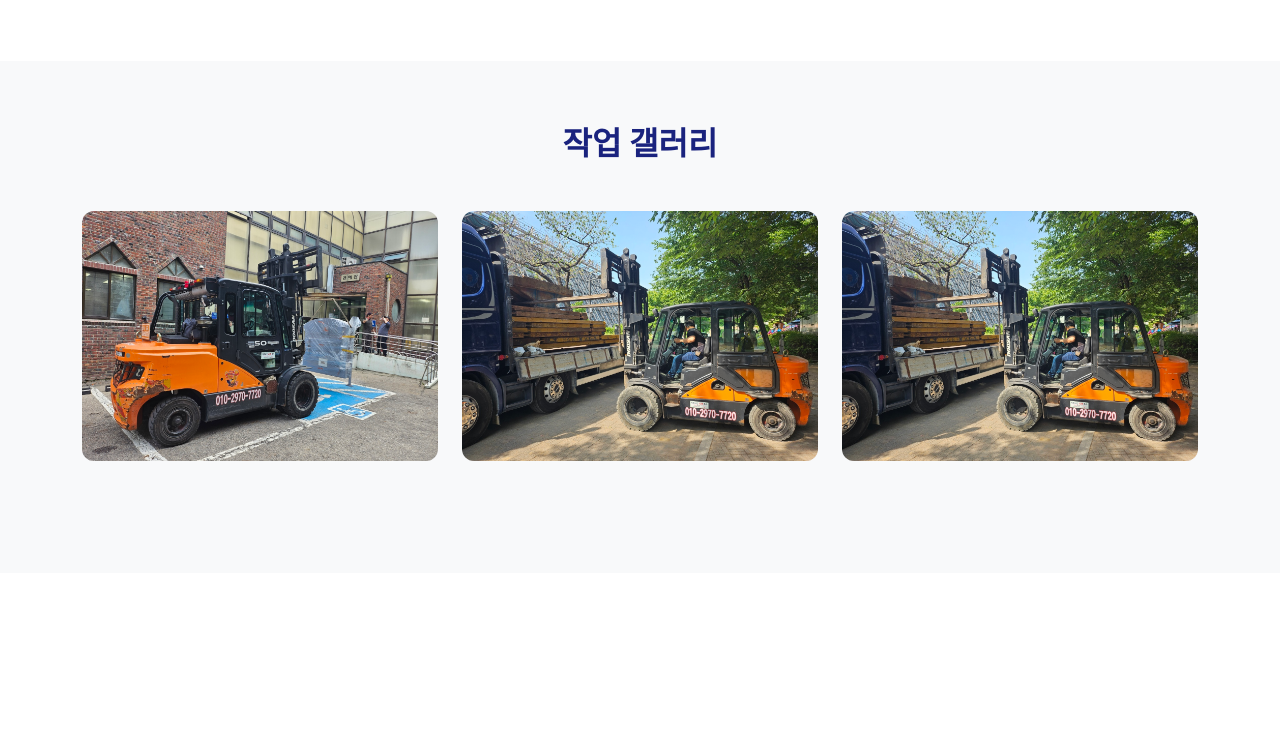
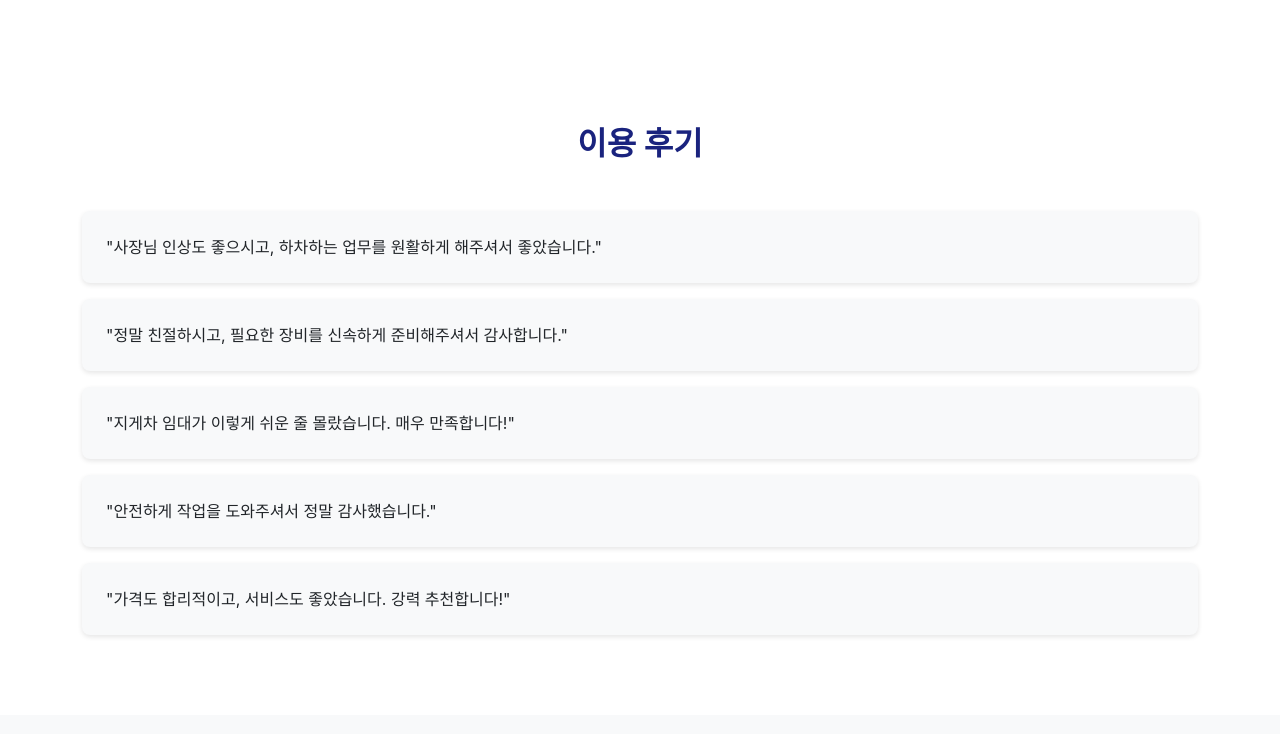
Before and after one commit to GaleeYong/junggokforklift1, a plain HTML site: page index.html in a window 1280 px wide. Shown: the part 1786-2520 px from the top of the page. Before the commit the page ends 2459 px from the top, so only its background shows below. Drawn offline with nearby package versions, Linux system fonts and the light colour scheme.

Commit message:
Update index.html

```diff
--- a/index.html
+++ b/index.html
@@ -2,25 +2,13 @@
 <html lang="ko">
 <head>
     <meta charset="UTF-8" />
-    <meta
-      name="viewport"
-      content="width=device-width, initial-scale=1.0, maximum-scale=1.0, user-scalable=no"
-    />
+    <meta name="viewport" content="width=device-width, initial-scale=1.0, maximum-scale=1.0, user-scalable=no" />
     <meta name="theme-color" content="#1a237e" />
     <meta name="apple-mobile-web-app-capable" content="yes" />
-    <meta
-      name="apple-mobile-web-app-status-bar-style"
-      content="black-translucent"
-    />
+    <meta name="apple-mobile-web-app-status-bar-style" content="black-translucent" />
     <title>중곡지게차 & 유한지게차</title>
-    <link
-      href="https://cdn.jsdelivr.net/npm/bootstrap@5.3.0/dist/css/bootstrap.min.css"
-      rel="stylesheet"
-    />
-    <link
-      href="https://cdn.jsdelivr.net/npm/bootstrap-icons@1.10.5/font/bootstrap-icons.css"
-      rel="stylesheet"
-    />
+    <link href="https://cdn.jsdelivr.net/npm/bootstrap@5.3.0/dist/css/bootstrap.min.css" rel="stylesheet" />
+    <link href="https://cdn.jsdelivr.net/npm/bootstrap-icons@1.10.5/font/bootstrap-icons.css" rel="stylesheet" />
     <style>
         :root {
             --primary: #1a237e;
@@ -33,8 +21,7 @@
         }
 
         body {
-        font-family: -apple-system, BlinkMacSystemFont, 'Segoe UI', Roboto,
-          sans-serif;
+            font-family: -apple-system, BlinkMacSystemFont, 'Segoe UI', Roboto, sans-serif;
             padding-bottom: 100px;
             overflow-x: hidden;
             position: relative;
@@ -157,6 +144,14 @@
             display: none;
         }
 
+        .testimonial {
+            background: #f8f9fa;
+            border-radius: 8px;
+            padding: 1.5rem;
+            margin: 1rem 0;
+            box-shadow: 0 2px 5px rgba(0, 0, 0, 0.1);
+        }
+
         @media (max-width: 768px) {
             body {
                 padding-bottom: 120px;
@@ -218,12 +213,7 @@
     <nav class="navbar fixed-top navbar-expand-lg navbar-dark">
         <div class="container">
             <a class="navbar-brand" href="#">중곡지게차</a>
-        <button
-          class="navbar-toggler"
-          type="button"
-          data-bs-toggle="collapse"
-          data-bs-target="#navbarNav"
-        >
+            <button class="navbar-toggler" type="button" data-bs-toggle="collapse" data-bs-target="#navbarNav">
                 <span class="navbar-toggler-icon"></span>
             </button>
             <div class="collapse navbar-collapse" id="navbarNav">
@@ -242,12 +232,8 @@
     <!-- 히어로 섹션 -->
     <section class="hero-section">
         <div class="container">
-        <h1 class="display-4 fw-bold">
-          현장의 동반자, 믿을 수 있는 지게차 임대 서비스
-        </h1>
-        <p class="lead mt-3">
-          서울 광진구 No.1 지게차 임대, 빠르고 믿을 수 있는 선택!💪
-        </p>
+            <h1 class="display-4 fw-bold">현장의 동반자, 믿을 수 있는 지게차 임대 서비스</h1>
+            <p class="lead mt-3">서울 광진구 No.1 지게차 임대, 빠르고 믿을 수 있는 선택!💪</p>
         </div>
     </section>
 
@@ -260,21 +246,11 @@
                     <div class="service-card">
                         <h3 class="mb-4">중곡지게차</h3>
                         <ul class="list-unstyled">
-                <li class="mb-2">
-                  <i class="bi bi-geo-alt-fill me-2 text-primary"></i>중곡동
-                </li>
-                <li class="mb-2">
-                  <i class="bi bi-geo-alt-fill me-2 text-primary"></i>광장동
-                </li>
-                <li class="mb-2">
-                  <i class="bi bi-geo-alt-fill me-2 text-primary"></i>능동
-                </li>
-                <li class="mb-2">
-                  <i class="bi bi-geo-alt-fill me-2 text-primary"></i>화양동
-                </li>
-                <li class="mb-2">
-                  <i class="bi bi-geo-alt-fill me-2 text-primary"></i>구의동
-                </li>
+                            <li class="mb-2"><i class="bi bi-geo-alt-fill me-2 text-primary"></i>중곡동</li>
+                            <li class="mb-2"><i class="bi bi-geo-alt-fill me-2 text-primary"></i>광장동</li>
+                            <li class="mb-2"><i class="bi bi-geo-alt-fill me-2 text-primary"></i>능동</li>
+                            <li class="mb-2"><i class="bi bi-geo-alt-fill me-2 text-primary"></i>화양동</li>
+                            <li class="mb-2"><i class="bi bi-geo-alt-fill me-2 text-primary"></i>구의동</li>
                         </ul>
                     </div>
                 </div>
@@ -282,9 +258,7 @@
                     <div class="service-card">
                         <h3 class="mb-4">유한지게차</h3>
                         <ul class="list-unstyled">
-                <li class="mb-2">
-                  <i class="bi bi-geo-alt-fill me-2 text-primary"></i>면목동
-                </li>
+                            <li class="mb-2"><i class="bi bi-geo-alt-fill me-2 text-primary"></i>면목동</li>
                         </ul>
                     </div>
                 </div>
@@ -299,27 +273,21 @@
             <div class="row">
                 <div class="col-md-4">
                     <div class="service-card">
-              <div class="text-center mb-4">
-                <i class="bi bi-truck display-4 text-primary"></i>
-              </div>
+                        <div class="text-center mb-4"><i class="bi bi-truck display-4 text-primary"></i></div>
                         <h4 class="text-center mb-3">적재 용량</h4>
                         <p class="text-center mb-0">최대 5톤</p>
                     </div>
                 </div>
                 <div class="col-md-4">
                     <div class="service-card">
-              <div class="text-center mb-4">
-                <i class="bi bi-arrows-expand display-4 text-primary"></i>
-              </div>
+                        <div class="text-center mb-4"><i class="bi bi-arrows-expand display-4 text-primary"></i></div>
                         <h4 class="text-center mb-3">인상 높이</h4>
                         <p class="text-center mb-0">4.2미터(3단마스터)</p>
                     </div>
                 </div>
                 <div class="col-md-4">
                     <div class="service-card">
-              <div class="text-center mb-4">
-                <i class="bi bi-gear display-4 text-primary"></i>
-              </div>
+                        <div class="text-center mb-4"><i class="bi bi-gear display-4 text-primary"></i></div>
                         <h4 class="text-center mb-3">경력 사항</h4>
                         <p class="text-center mb-0">경력 10년 이상</p>
                     </div>
@@ -339,14 +307,8 @@
                         <div class="price-amount">80,000원</div>
                         <p class="text-muted">1시간 기준</p>
                         <ul class="list-unstyled text-start mt-3">
-                <li class="mb-2">
-                  <i class="bi bi-check-circle-fill text-primary me-2"></i>
-                  40분 1시간 기준
-                </li>
-                <li class="mb-2">
-                  <i class="bi bi-check-circle-fill text-primary me-2"></i>
-                  시간 단위 계산
-                </li>
+                            <li class="mb-2"><i class="bi bi-check-circle-fill text-primary me-2"></i>40분 1시간 기준</li>
+                            <li class="mb-2"><i class="bi bi-check-circle-fill text-primary me-2"></i>시간 단위 계산</li>
                         </ul>
                     </div>
                 </div>
@@ -354,35 +316,48 @@
         </div>
     </section>
 
-    <!-- 작업 갤러리 -->
+    <!-- 사용자 이용후기 섹션 -->
+    <section class="section">
+        <div class="container">
+            <h2 class="section-title">이용 후기</h2>
+            <div class="testimonial">"사장님 인상도 좋으시고, 하차하는 업무를 원활하게 해주셔서 좋았습니다."</div>
+            <div class="testimonial">"정말 친절하시고, 필요한 장비를 신속하게 준비해주셔서 감사합니다."</div>
+            <div class="testimonial">"지게차 임대가 이렇게 쉬운 줄 몰랐습니다. 매우 만족합니다!"</div>
+            <div class="testimonial">"안전하게 작업을 도와주셔서 정말 감사했습니다."</div>
+            <div class="testimonial">"가격도 합리적이고, 서비스도 좋았습니다. 강력 추천합니다!"</div>
+        </div>
+    </section>
+
+    <!-- 작업 갤러리 슬라이드 -->
     <section class="section bg-light">
         <div class="container">
             <h2 class="section-title">작업 갤러리</h2>
-        <div class="row">
-          <div class="col-md-4 mb-4">
-            <img
-              loading="lazy"
-              src="./images/wlrpck1.jpeg"
-              alt="작업 사진 1"
-              class="gallery-img"
-            />
+            <div id="galleryCarousel" class="carousel slide" data-bs-ride="carousel">
+                <div class="carousel-inner">
+                    <div class="carousel-item active">
+                        <img loading="lazy" src="./images/wlrpck1.jpeg" alt="작업 사진 1" class="d-block w-100" />
                     </div>
-          <div class="col-md-4 mb-4">
-            <img
-              loading="lazy"
-              src="./images/wlrpck2.jpeg"
-              alt="작업 사진 2"
-              class="gallery-img"
-            />
+                    <div class="carousel-item">
+                        <img loading="lazy" src="./images/wlrpck2.jpeg" alt="작업 사진 2" class="d-block w-100" />
                     </div>
-          <div class="col-md-4 mb-4">
-            <img
-              loading="lazy"
-              src="./images/wlrpck3.jpeg"
-              alt="작업 사진 3"
-              class="gallery-img"
-            />
+                    <div class="carousel-item">
+                        <img loading="lazy" src="./images/wlrpck3.jpeg" alt="작업 사진 3" class="d-block w-100" />
                     </div>
+                    <div class="carousel-item">
+                        <img loading="lazy" src="./images/wlrpck4.jpeg" alt="작업 사진 4" class="d-block w-100" />
+                    </div>
+                    <div class="carousel-item">
+                        <img loading="lazy" src="./images/wlrpck5.jpeg" alt="작업 사진 5" class="d-block w-100" />
+                    </div>
+                </div>
+                <button class="carousel-control-prev" type="button" data-bs-target="#galleryCarousel" data-bs-slide="prev">
+                    <span class="carousel-control-prev-icon" aria-hidden="true"></span>
+                    <span class="visually-hidden">이전</span>
+                </button>
+                <button class="carousel-control-next" type="button" data-bs-target="#galleryCarousel" data-bs-slide="next">
+                    <span class="carousel-control-next-icon" aria-hidden="true"></span>
+                    <span class="visually-hidden">다음</span>
+                </button>
             </div>
         </div>
     </section>
@@ -405,6 +380,21 @@
         </div>
     </div>
 
+    <!-- 푸터 -->
+    <footer>
+        <div class="container">
+            <h5>문의하기</h5>
+            <div class="d-flex justify-content-center">
+                <a href="tel:010-2970-7720" class="contact-button footer-button mx-2">
+                    <i class="bi bi-telephone-fill"></i> 중곡지게차 문의
+                </a>
+                <a href="tel:010-2970-7720" class="contact-button footer-button mx-2">
+                    <i class="bi bi-telephone-fill"></i> 유한지게차 문의
+                </a>
+            </div>
+        </div>
+    </footer>
+
     <script src="https://cdn.jsdelivr.net/npm/bootstrap@5.3.0/dist/js/bootstrap.bundle.min.js"></script>
     <script>
         // 스크롤 이벤트 최적화
```
Lines whose indentation alone changed are shown as unchanged.
